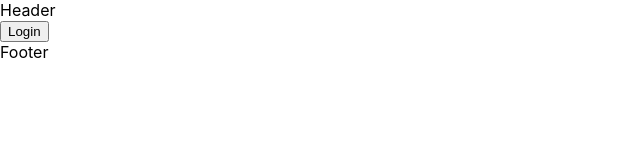
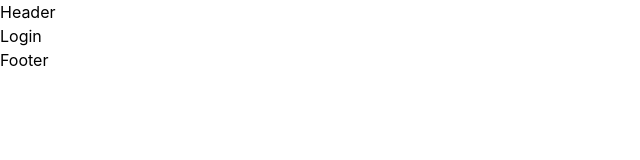
Before and after one commit to naotake51/chat-compo-developer-console, a Next.js app: page / in a window 1280 px wide. Shown: the top 160 px of the page, without its empty margins (0-640 px from the left). Built offline with nearby package versions, Linux system fonts and the light colour scheme.

Commit message:
add: Tailwind CSS, Headress UI

```diff
--- a/package.json
+++ b/package.json
@@ -11,6 +11,7 @@
   },
   "dependencies": {
     "@apollo/client": "^3.6.9",
+    "@headlessui/react": "^1.7.2",
     "next": "12.3.1",
     "react": "18.2.0",
     "react-dom": "18.2.0"
@@ -19,10 +20,13 @@
     "@types/node": "18.7.18",
     "@types/react": "18.0.20",
     "@types/react-dom": "18.0.6",
+    "autoprefixer": "^10.4.12",
     "eslint": "8.23.1",
     "eslint-config-next": "12.3.1",
     "eslint-config-prettier": "^8.5.0",
+    "postcss": "^8.4.16",
     "prettier": "2.7.1",
+    "tailwindcss": "^3.1.8",
     "typescript": "4.8.3"
   }
 }
--- /dev/null
+++ b/postcss.config.js
@@ -0,0 +1,6 @@
+module.exports = {
+  plugins: {
+    tailwindcss: {},
+    autoprefixer: {},
+  },
+}
--- /dev/null
+++ b/tailwind.config.js
@@ -0,0 +1,11 @@
+/** @type {import('tailwindcss').Config} */
+module.exports = {
+  content: [
+    "./pages/**/*.{js,ts,jsx,tsx}",
+    "./components/**/*.{js,ts,jsx,tsx}",
+  ],
+  theme: {
+    extend: {},
+  },
+  plugins: [],
+}
```
Also changed, not shown: styles/globals.css (+8 -0 lines), 1 other file (tests, documents, lock files or other folders).
